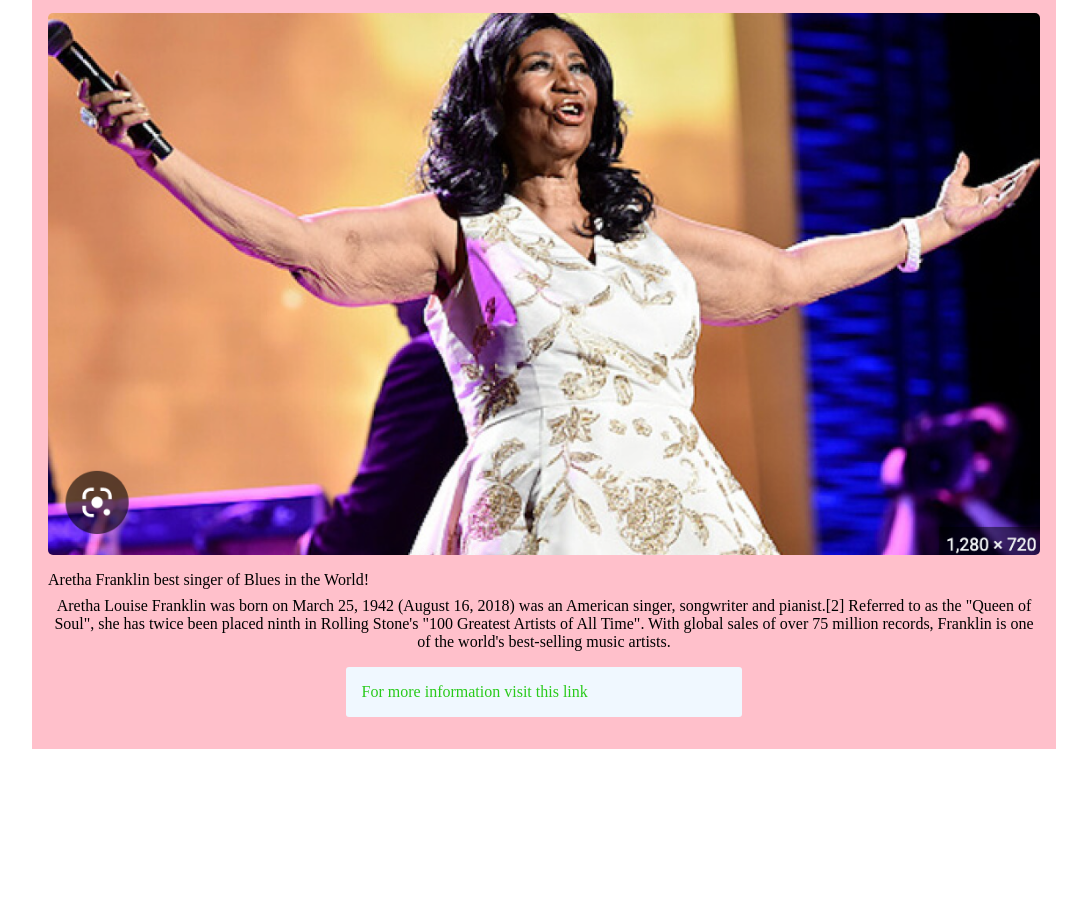
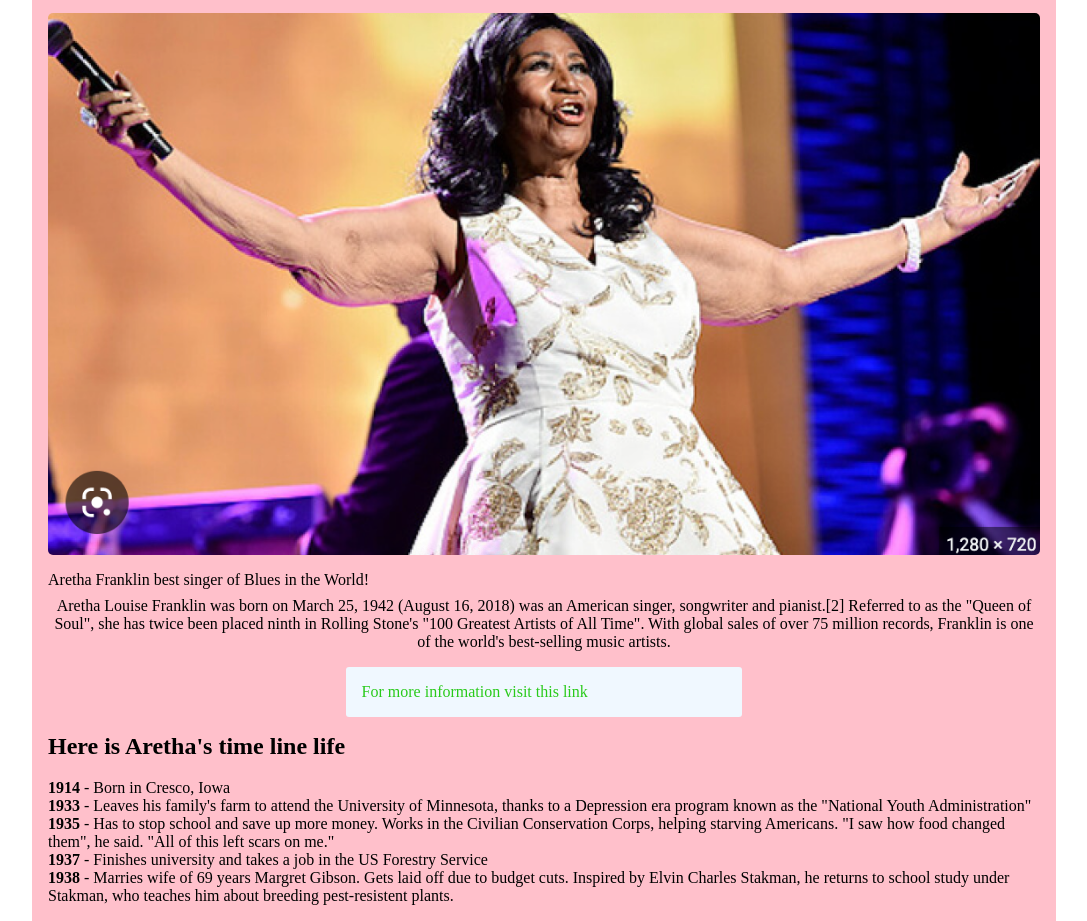
Before and after one commit to Ebno1/Tribute-Page, a plain HTML site: page index.html in a window 1280 px wide. Shown: the part 90-1011 px from the top of the page, without its empty margins (96-1183 px from the left). Before the commit the page ends 839 px from the top, so only its background shows below. Drawn offline with Linux system fonts and the light colour scheme.

Commit message:
fourth commit

```diff
--- a/css/style.css
+++ b/css/style.css
@@ -32,3 +32,13 @@
     background-color: aliceblue;
     border-radius: 3px;
 }
+/*
+.timeline{
+
+}*/
+.timelineTitle{
+    padding-bottom: 2%;
+}
+li{
+    list-style: none;
+}
--- a/index.html
+++ b/index.html
@@ -18,6 +18,19 @@
         </p>
         <a href="https://en.wikipedia.org/wiki/Aretha_Franklin" id="tribute-link" target="_blank">For more information visit this link</a>
       </section>
+
+      <section class="timeline">
+        <h2 class="timelineTitle">Here is Aretha's time line life</h2>
+        <ul>
+          <li><strong>1914</strong> - Born in Cresco, Iowa</li>
+          <li><strong>1933</strong> - Leaves his family's farm to attend the University of Minnesota, thanks to a Depression era program known as the "National Youth Administration"</li>
+          <li><strong>1935</strong> - Has to stop school and save up more money. Works in the Civilian Conservation Corps, helping starving Americans. "I saw how food changed them", he said. "All of this left scars on me."</li>
+          <li><strong>1937</strong> - Finishes university and takes a job in the US Forestry Service</li>
+          <li><strong>1938</strong> - Marries wife of 69 years Margret Gibson. Gets laid off due to budget cuts. Inspired by Elvin Charles Stakman, he returns to school study under Stakman, who teaches him about breeding pest-resistent plants.</li>
+        </ul>
+      </section>
+
+
     </main>
 
 
```
